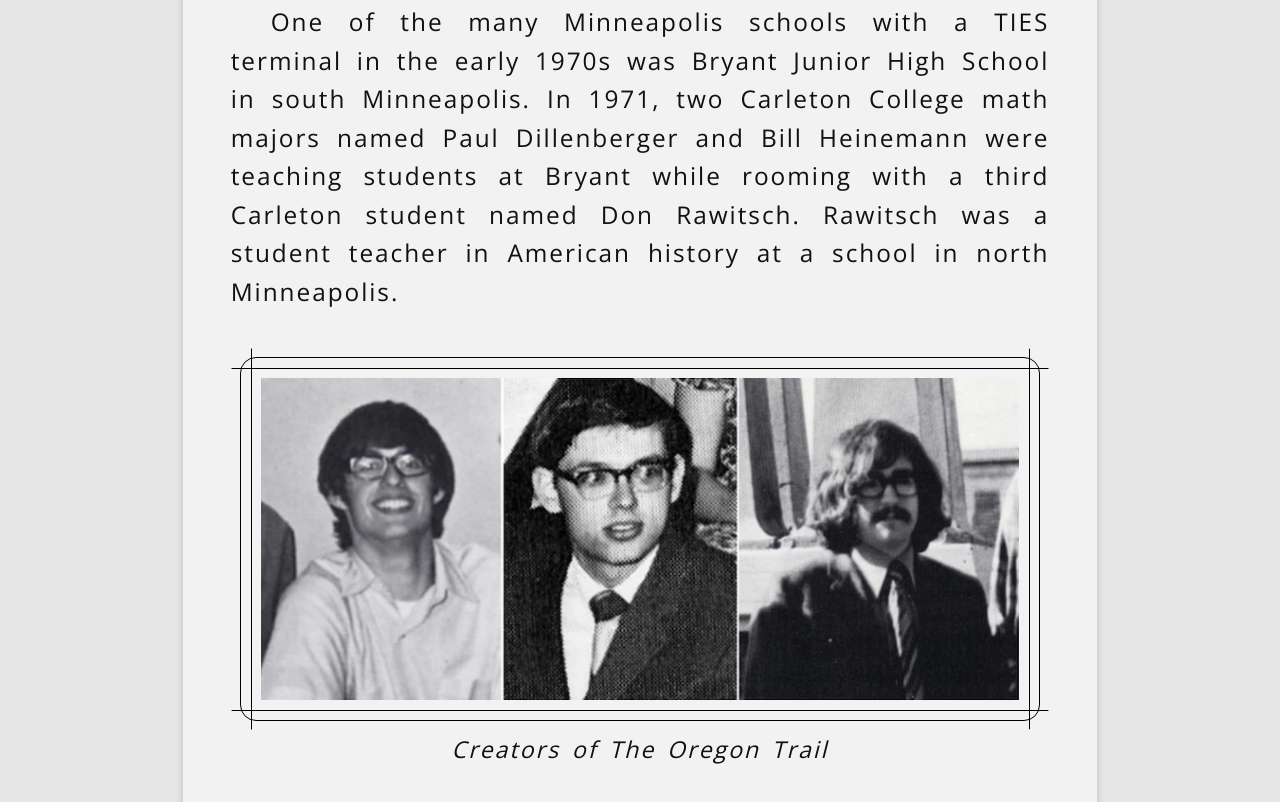
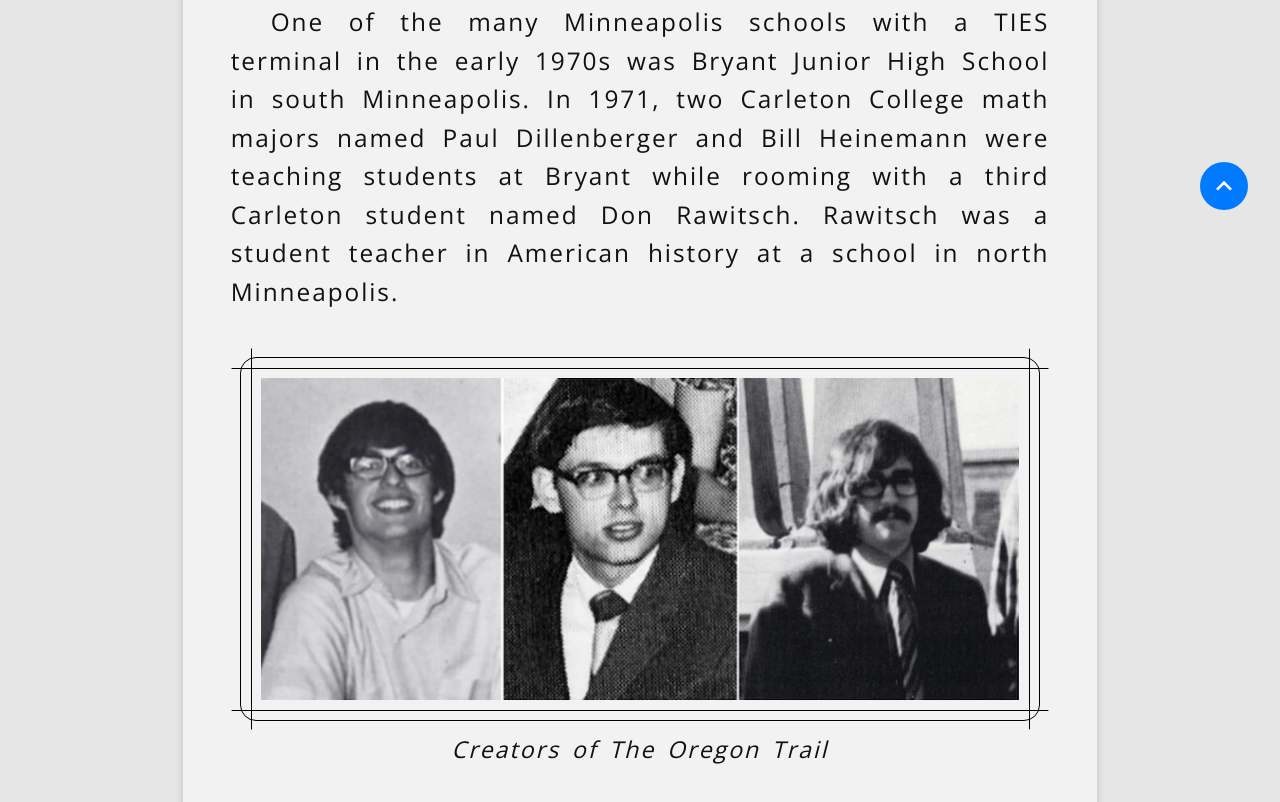
Before and after one commit to jeffnyman/ludic-historian-web, a website: page src/pages/oregon.html in a window 1280 px wide. Shown: the part 884-1686 px from the top of the page. Drawn offline with nearby package versions, Linux system fonts and the light colour scheme; files that its build step writes are made by us from their sources.

Commit message:
Initial back to top scrolling added.

```diff
--- a/src/pages/oregon.html
+++ b/src/pages/oregon.html
@@ -566,6 +566,15 @@
         <img class="backframed" src="../assets/images/oregon/oregon-trail-1985-version-personalize-family.png" alt="Oregon Trail Personalizing the Narrative">
       </section>
     </article>
+
+    <div class="scrolltop-wrap">
+      <a class="nostyle" href="#" role="button" aria-label="Scroll to top">
+        <svg height="48" viewBox="0 0 48 48" width="48" height="48px" xmlns="http://www.w3.org/2000/svg">
+          <path id="scrolltop-bg" d="M0 0h48v48h-48z"></path>
+          <path id="scrolltop-arrow" d="M14.83 30.83l9.17-9.17 9.17 9.17 2.83-2.83-12-12-12 12z"></path>
+        </svg>
+      </a>
+    </div>
   </main>
 
   <footer class="article-footer">
--- a/src/sass/_contents.scss
+++ b/src/sass/_contents.scss
@@ -305,3 +305,86 @@
     }
   }
 }
+
+// Back to Top Scrolling
+
+@mixin setScrolltopColors(
+  $bgColor: #333,
+  $arrowColor: white,
+  $bgColorHover: $bgColor,
+  $arrowColorHover: $arrowColor
+) {
+  #scrolltop-bg {
+    fill: $bgColor;
+  }
+  #scrolltop-arrow {
+    fill: $arrowColor;
+  }
+  a:hover {
+    #scrolltop-bg {
+      fill: $bgColorHover;
+    }
+    #scrolltop-arrow {
+      fill: $arrowColorHover;
+    }
+  }
+}
+
+.scrolltop-wrap {
+  $size: 3rem;
+  $offsetBottom: 2rem;
+  $offsetHorizontal: 2rem;
+  $scrollToRevealDistance: 12rem; // scroll offset to reveal scroll-to-top link
+  $color: #007bff;
+
+  position: absolute;
+
+  top: $scrollToRevealDistance;
+  right: $offsetHorizontal;
+  bottom: 0;
+
+  pointer-events: none;
+  backface-visibility: hidden;
+
+  @include setScrolltopColors($color, white, lighten($color, 8%));
+
+  // prevent extra page height if content is smaller than viewport
+  // Firefox only
+  @supports (-moz-appearance: meterbar) {
+    clip: rect(0, $size, auto, 0);
+  }
+
+  a {
+    $offset: -($size + $offsetBottom); // pull up + add a small bottom space
+    position: fixed; // fallback
+    position: sticky;
+    top: $offset;
+    width: $size;
+    height: $size;
+    margin-bottom: $offset;
+    transform: translateY(100vh); // push to bottom from top (when stuck)
+    backface-visibility: hidden;
+    display: inline-block;
+    text-decoration: none;
+    user-select: none;
+    pointer-events: all;
+    outline: none;
+    overflow: hidden;
+    svg {
+      display: block;
+      border-radius: 50%;
+      width: 100%;
+      height: 100%;
+      path {
+        transition: all 0.1s;
+      }
+    }
+    #scrolltop-arrow {
+      transform: scale(0.66);
+      transform-origin: center;
+    }
+  }
+  @media print {
+    display: none !important;
+  }
+}
```
